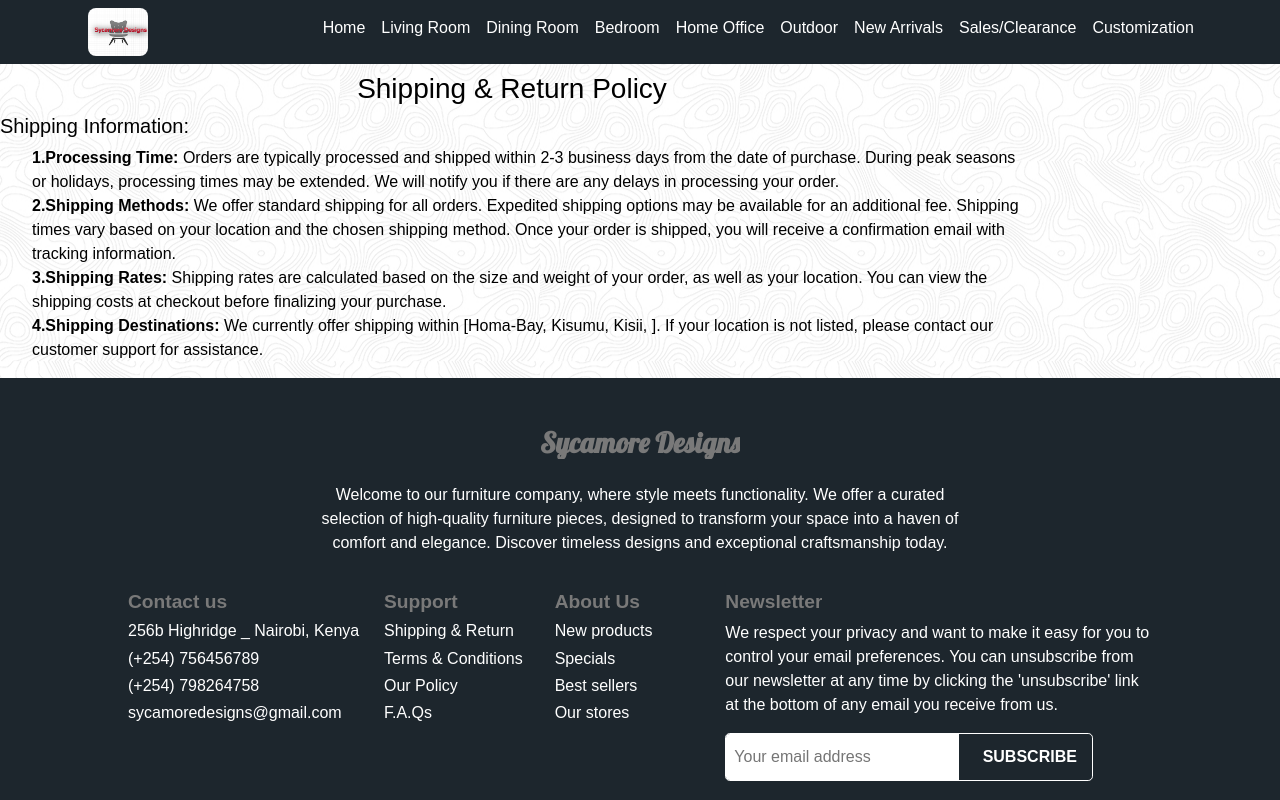
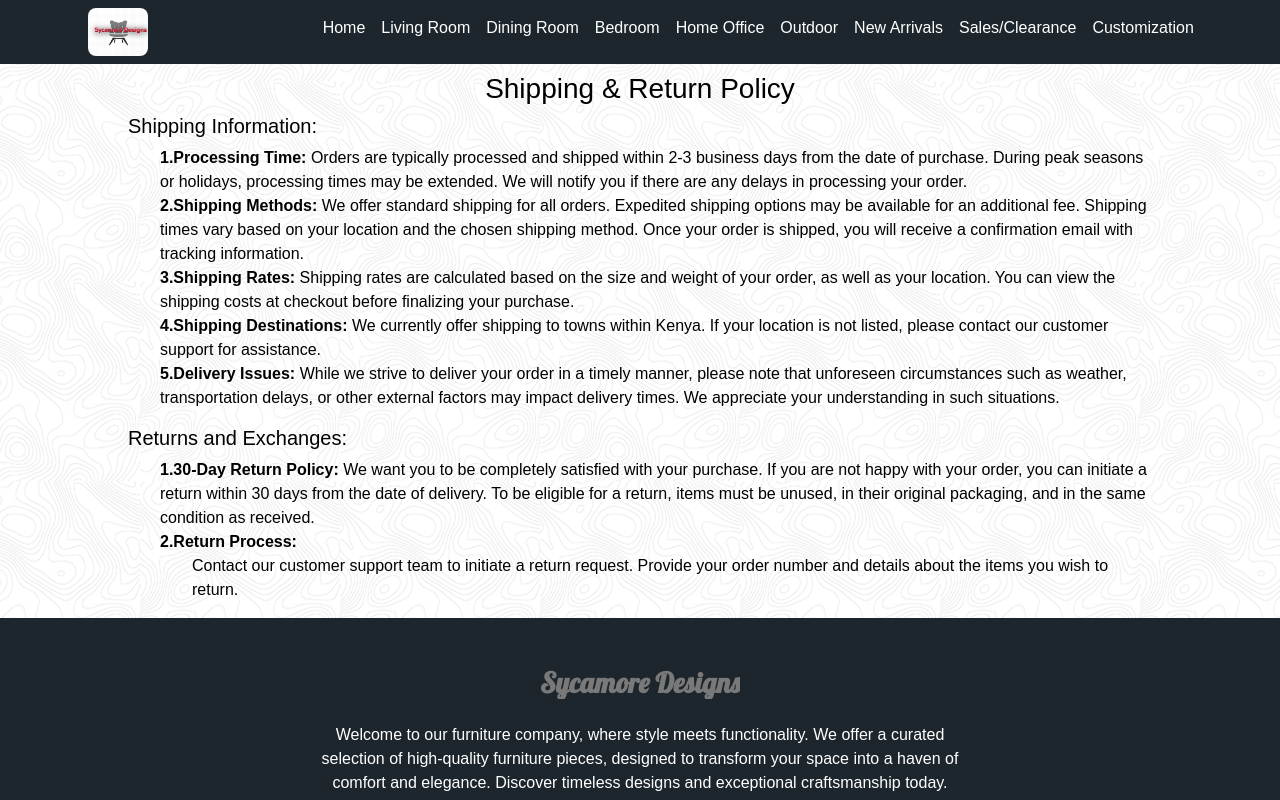
Before and after one commit to Roche001/FurniFusion, a React (Create React App) app: page /Shipping in a window 1280 px wide. Shown: the top 800 px of the page. Built offline with nearby package versions, Linux system fonts and the light colour scheme; a web font is replaced by a local one.

Commit message:
update changes

```diff
--- a/src/components/footer/Footer.css
+++ b/src/components/footer/Footer.css
@@ -72,10 +72,11 @@
   display: flex;
   align-items: center;
   justify-content: center;
+  background: transparent;
   border: #ffffff 1px solid;
   height: 3rem;
   width: 23rem;
-  border-radius: 0.3rem;
+  border-radius: 0.2rem;
 }
 input {
   padding: 0.5rem;
@@ -83,8 +84,9 @@
   height: 100%;
 }
 .footer-button {
+  background: transparent;
   margin-left: 0.5rem;
-  background: transparent;
+
   font-weight: 700;
   width: 35%;
   color: #ffffff;
--- a/src/components/shipping/Shipping.css
+++ b/src/components/shipping/Shipping.css
@@ -1,11 +1,10 @@
 .ship-container {
   display: flex;
   flex-direction: column;
-  align-items: center;
-  justify-content: center;
-
   margin-top: 4.5rem;
   width: 80dvw;
+  margin-left: auto;
+  margin-right: auto;
 }
 .ship-container h3 {
   text-align: center;
@@ -24,3 +23,20 @@
   font-weight: 800;
   font-weight: 2rem;
 }
+.returns {
+  display: flex;
+  flex-direction: column;
+  align-items: flex-start;
+  justify-content: flex-start;
+}
+.returns h5 {
+  color: #000000;
+  text-align: start;
+}
+.returns span {
+  color: #000000;
+  font-weight: 800;
+}
+ol.order-two {
+  list-style-type: disc;
+}
--- a/src/components/shipping/Shipping.jsx
+++ b/src/components/shipping/Shipping.jsx
@@ -28,9 +28,38 @@
             purchase.
           </li>
           <li>
-            <span>4.Shipping Destinations:</span> We currently offer shipping
-            within [Homa-Bay, Kisumu, Kisii, ]. If your location is not listed,
-            please contact our customer support for assistance.
+            <span>4.Shipping Destinations:</span> We currently offer shipping to
+            towns within Kenya. If your location is not listed, please contact
+            our customer support for assistance.
+          </li>
+          <li>
+            <span>5.Delivery Issues:</span> While we strive to deliver your
+            order in a timely manner, please note that unforeseen circumstances
+            such as weather, transportation delays, or other external factors
+            may impact delivery times. We appreciate your understanding in such
+            situations.
+          </li>
+        </ol>
+      </div>
+      <div className="returns">
+        <h5>Returns and Exchanges:</h5>
+        <ol>
+          <li>
+            <span>1.30-Day Return Policy:</span> We want you to be completely
+            satisfied with your purchase. If you are not happy with your order,
+            you can initiate a return within 30 days from the date of delivery.
+            To be eligible for a return, items must be unused, in their original
+            packaging, and in the same condition as received.
+          </li>
+          <li>
+            <span>2.Return Process:</span>
+            <ol className="order-two">
+              <li>
+                Contact our customer support team to initiate a return request.
+                Provide your order number and details about the items you wish
+                to return.
+              </li>
+            </ol>
           </li>
         </ol>
       </div>
```
